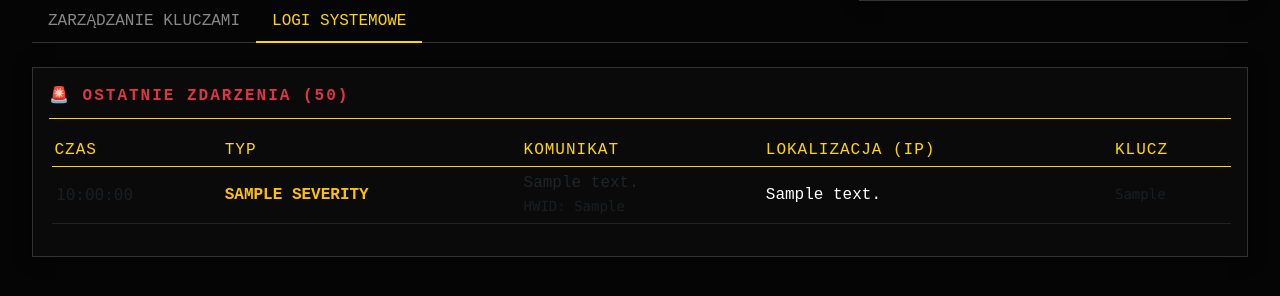
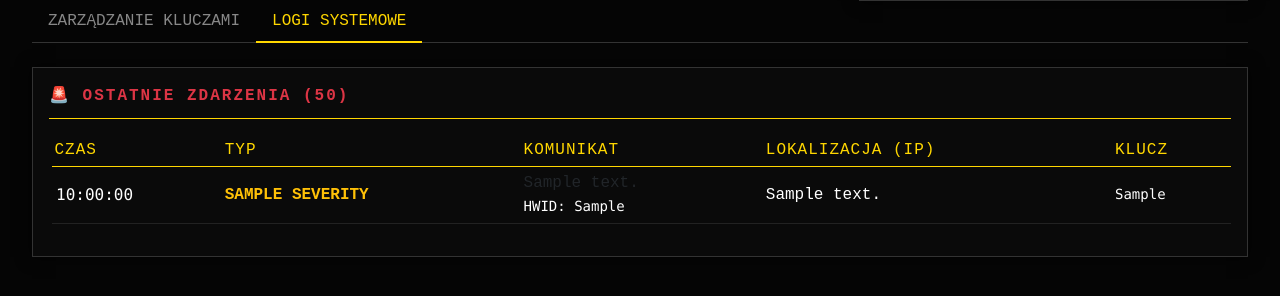
Before and after one commit to Pat-here/TTL-MANAGER, a Flask app: template templates/dashboard.html in a window 1280 px wide, after a click on "LOGI SYSTEMOWE". Shown: the part 462-758 px from the top of the page. Run offline with Flask 3, Linux system fonts and the light colour scheme; the template is opened without the code that fills it: most values are stand-ins (such as "Sample title", 1, 10 or a date in 2020).

```diff
--- a/templates/dashboard.html
+++ b/templates/dashboard.html
@@ -399,16 +399,16 @@
                         <tbody>
                             {% for log in logs %}
                             <tr style="border-left: 3px solid {{ '#ff1744' if log.severity == 'critical' else 'transparent' }}">
-                                <td class="text-muted font-monospace">{{ log.created_at[11:19] }}</td>
+                                <td class="text-white font-monospace">{{ log.created_at[11:19] }}</td>
                                 <td class="text-uppercase fw-bold {{ 'text-danger' if log.severity == 'critical' else 'text-warning' }}">
                                     {{ log.severity }}
                                 </td>
-                                <td>{{ log.message }} <br> <small class="text-muted font-monospace">HWID: {{ log.hwid_attempt }}</small></td>
+                                <td>{{ log.message }} <br> <small class="text-white font-monospace">HWID: {{ log.hwid_attempt }}</small></td>
                                 <td>
                                     <span class="ip-address text-white" data-ip="{{ log.ip_address }}">{{ log.ip_address }}</span>
                                     <span class="flag-container ms-2"></span>
                                 </td>
-                                <td class="font-monospace small text-muted">{{ log.license_key }}</td>
+                                <td class="font-monospace small text-white">{{ log.license_key }}</td>
                             </tr>
                             {% endfor %}
                         </tbody>
```
